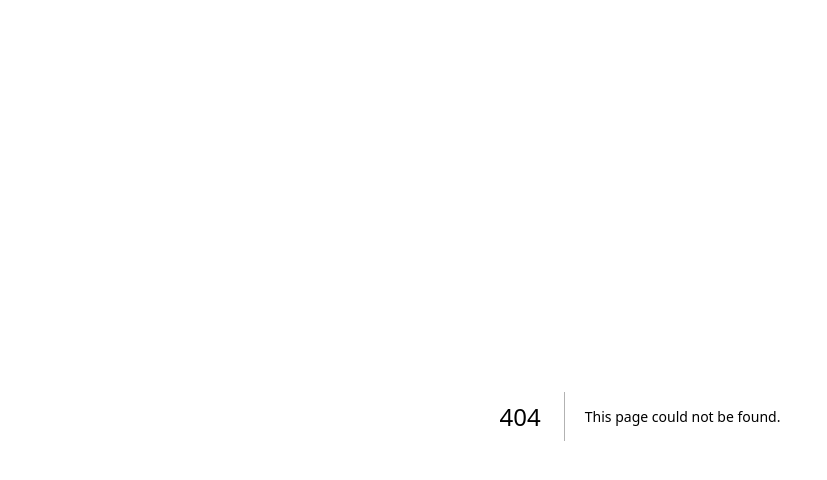
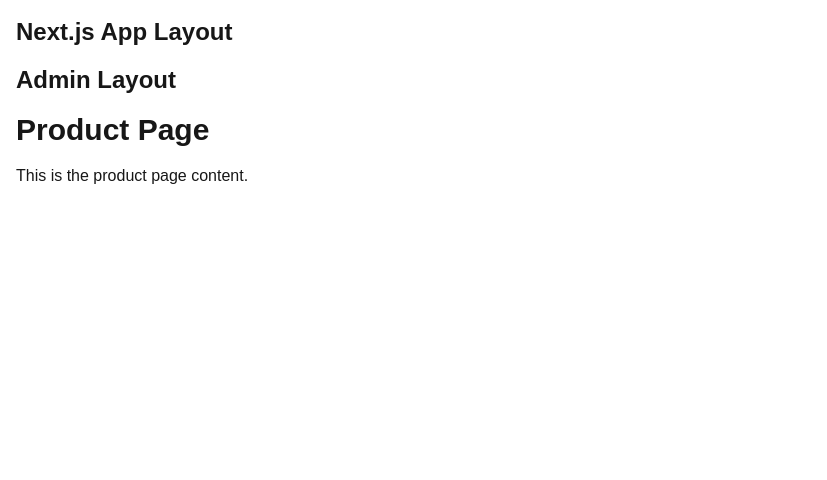
Before and after one commit to zakzaks/learning-next, a Next.js app: page /admin/product in a window 1280 px wide. Before the commit this address had no page. Shown: the top 480 px of the page, without its empty margins (0-827 px from the left). Built offline with nearby package versions, Linux system fonts and the light colour scheme.

Commit message:
nested page and layout

```diff
--- /dev/null
+++ b/app/admin/layout.tsx
@@ -0,0 +1,14 @@
+export default function RootLayout({
+	children,
+}: {
+	children: React.ReactNode;
+}) {
+	return (
+		<html lang="en">
+			<body className="p-4 w-full h-full">
+				<h3 className="text-2xl font-bold mb-4">Admin Layout</h3>
+				{children}
+			</body>
+		</html>
+	);
+}
--- /dev/null
+++ b/app/admin/page.tsx
@@ -0,0 +1,8 @@
+export default function AdminPage() {
+	return (
+		<>
+			<h1 className="text-3xl font-bold mb-4">Admin Page</h1>
+			<p>This is the admin page content.</p>
+		</>
+	);
+}
--- /dev/null
+++ b/app/admin/product/page.tsx
@@ -0,0 +1,8 @@
+export default function ProductPage() {
+	return (
+		<>
+			<h1 className="text-3xl font-bold mb-4">Product Page</h1>
+			<p>This is the product page content.</p>
+		</>
+	);
+}
--- a/app/layout.tsx
+++ b/app/layout.tsx
@@ -1,4 +1,10 @@
+import { Metadata } from "next";
 import "./globals.css";
+
+export const metadata: Metadata = {
+	title: "Create Next App",
+	description: "Generated by create next app",
+};
 
 export default function RootLayout({
 	children,
@@ -7,7 +13,10 @@
 }>) {
 	return (
 		<html lang="en">
-			<body className="p-4 w-full h-full">{children}</body>
+			<body className="p-4 w-full h-full">
+				<h3 className="text-2xl font-bold mb-4">Next.js App Layout</h3>
+				{children}
+			</body>
 		</html>
 	);
 }
```
